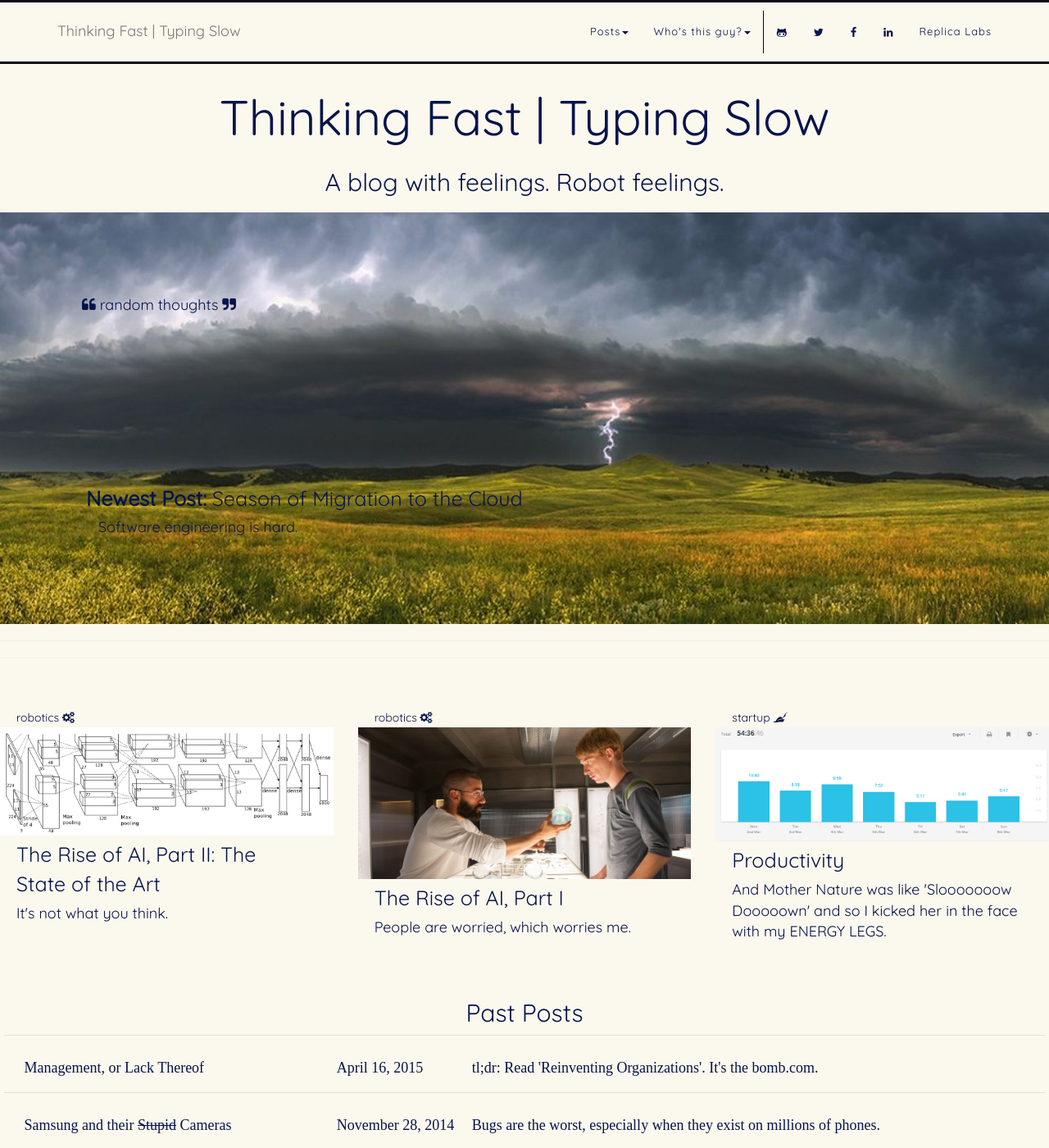
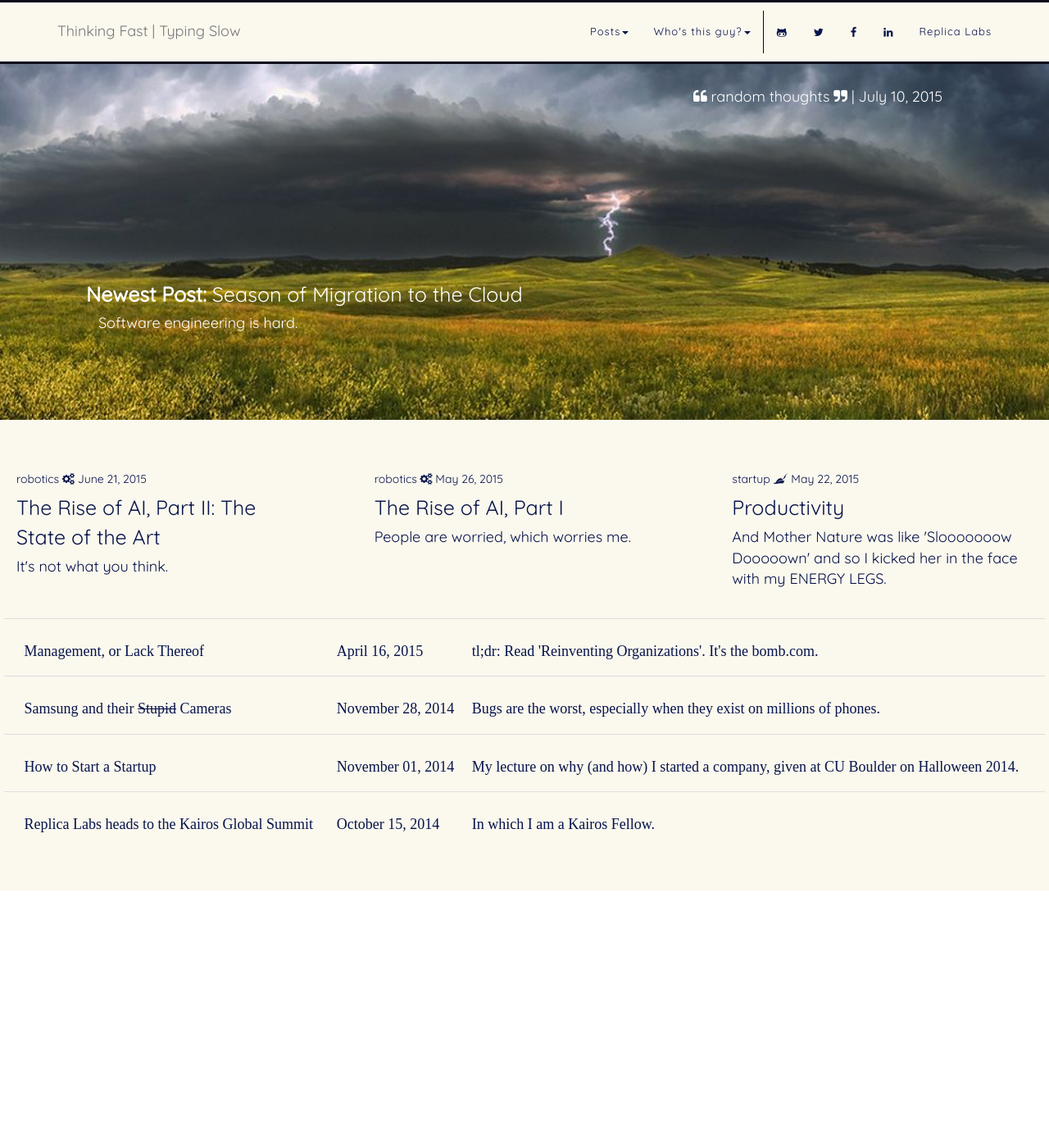
Before and after one commit to bminortx/bminortx.github.io, a Jekyll site: the page built from index.html, in a window 1280 px wide and 1400 px high. Shown: the whole window at 82% size. Built offline with Jekyll 4.4.1, drawn with Linux system fonts in a browser that asks for light colours; nearby versions of some CDN libraries; some web fonts are replaced; the list of posts is cut into pages by our own code; comment, search, counter and statistics services are not loaded.

Commit message:
WIP: working on the layout of the website

```diff
--- a/index.html
+++ b/index.html
@@ -1,17 +1,6 @@
 ---
 layout: bootstrap_default
 ---
-
-<!--  ----------------------------------------------- --->
-<!-- About -->
-<!--  ----------------------------------------------- --->
-
-<section id="About" class="about-section">
-  <div class="inner cover">
-    <h1>Thinking Fast | Typing Slow</h1>
-    <h3>A blog with feelings. Robot feelings.</h3>
-  </div>
-</section>
 
 <!--  ----------------------------------------------- --->
 <!-- Recent Posts -->
@@ -22,22 +11,26 @@ layout: bootstrap_default
     {% for post in site.posts limit:1 %}
     <div class="col-sm-12">
       <div class="image-header" id="image-header">
-        <div id="headline-cat" class="headline-cat">
+        <div id="headline-cat" class="top-headline-cat">
           <!-- Color-code our categories -->
           {% if post.category == "robotics" %}
           <div class="robotics"><i class="fa fa-cogs"></i> {{ post.category }}
+            {{ post.date | date: '%B %d, %Y' }}
           </div>
           {% elsif post.category == "startup" %}
           <div class="startup"><i class="fa fa-pied-piper"></i> {{ post.category }}
+            {{ post.date | date: '%B %d, %Y' }}
           </div>
           {% elsif post.category == "code" %}
           <div class="code"><i class="fa fa-code"></i> {{ post.category }}
+            {{ post.date | date: '%B %d, %Y' }}
           </div>
           {% else %}
           <div class="misc">
           <i class="fa fa-quote-left"></i>
           random thoughts
-          <i class="fa fa-quote-right"></i>
+          <i class="fa fa-quote-right"></i> |
+            {{ post.date | date: '%B %d, %Y' }}
           </div>
           {% endif %}
         </div>
@@ -45,12 +38,12 @@ layout: bootstrap_default
           <div class="row voffset8">
           </div>
           <div class="row voffset8">
-            <div id="headline-header" class="headline-header">
+            <div id="headline-header" class="top-headline-header">
               <b>Newest Post: </b>
               {{ post.title }}<br>
             </div>
           </div>
-          <div id="headline" class="headline">
+          <div id="headline" class="top-headline">
             <!-- Preview -->
             {{ post.preview }}
           </div>
@@ -66,10 +59,6 @@ layout: bootstrap_default
     {% endfor %}
   </div>
 
-  <hr>
-
-  <hr>
-
   <!-- Our blog posts -->
   <div class="row voffset6">
     {% for post in site.posts offset:1 limit:3 %}
@@ -79,23 +68,27 @@ layout: bootstrap_default
           <!-- Color-code our categories -->
           {% if post.category == "robotics" %}
           <div class="robotics-thin">{{ post.category }} <i class="fa fa-cogs"></i>
+            {{ post.date | date: '%B %d, %Y' }}
           </div>
           {% elsif post.category == "startup" %}
           <div class="startup-thin">{{ post.category }} <i class="fa fa-pied-piper"></i>
+            {{ post.date | date: '%B %d, %Y' }}
           </div>
           {% elsif post.category == "code" %}
           <div class="code-thin">{{ post.category }} <i class="fa fa-code"></i>
+            {{ post.date | date: '%B %d, %Y' }}
           </div>
           {% else %}
           <div class="misc-thin">
             <i class="fa fa-quote-left"></i>
             random thoughts
-            <i class="fa fa-quote-right"></i>
+            <i class="fa fa-quote-right"></i> |
+            {{ post.date | date: '%B %d, %Y' }}
           </div>
           {% endif %}
         </div>
         <a href="{{ post.url | prepend: site.baseurl }}">
-          <img src="{{ post.image }}" class="img-responsive"/>
+          <!-- <img src="{{ post.image }}" class="img-responsive"/> -->
           <div class="headline-header">
             {{ post.title }}
           </div>
@@ -111,8 +104,7 @@ layout: bootstrap_default
 
 <section class="past-posts-section">
   <div class="inner cover">
-    <div class="row voffset3">
-      <h2>Past Posts</h2>
+    <div class="row">
       <table class="table table-responsive">
         {% for post in site.posts offset:4 %}
         <tr>
```
